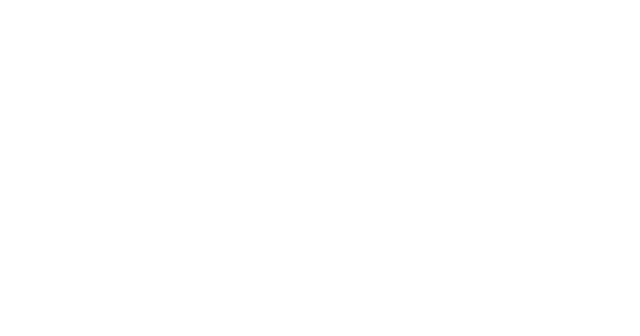
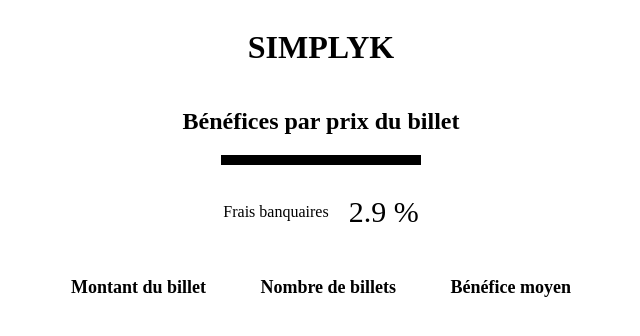
Before and after one commit to yolanlepibrac/izitipsy-empty, a Next.js app: page / in a window 1280 px wide. Shown: the top 336 px of the page, without its empty margins (319-959 px from the left). Built offline with nearby package versions, Linux system fonts and the light colour scheme.

Commit message:
dgram error persists

```diff
--- a/pages/api/dashboard.js
+++ b/pages/api/dashboard.js
@@ -1,5 +1,3 @@
-
-
 import withDb from "../../utils/db";
 
 const bankCharges = 2.9
@@ -29,6 +27,7 @@
 
       {columnItem("Montant du billet","Nombre de billets","Bénéfice moyen", true)}
 
+
     </div>
   )
 
--- a/pages/index.js
+++ b/pages/index.js
@@ -1,10 +1,43 @@
 
-import dashboard from './api/dashboard'
+import withDb from "../utils/db";
+
+
+
+
+const bankCharges = 2.9
+
+function columnItem(first, second, third, isLegend){
+  return (
+    <div id="tableLegend" style={{display:"flex", flexDirection:"row", width:500, justifyContent:"space-between"}}>
+      <p style={{fontWeight:isLegend?"bold":null, fontSize:isLegend?18:15}}>{first}</p>
+      <p style={{fontWeight:isLegend?"bold":null, fontSize:isLegend?18:15}}>{second}</p>
+      <p style={{fontWeight:isLegend?"bold":null, fontSize:isLegend?18:15}}>{third}</p>
+    </div>
+  )
+}
 
 
 function HomePage() {
-  return (<dashboard/>)
-}
+
+  return (
+    <div style={{ display:"flex", flexDirection:"column", alignItems: 'center' }}>
+    <div onC></div>
+      <h1 style={{textAlign:"center"}}>SIMPLYK</h1>
+      <h2  style={{textAlign:"center"}}>Bénéfices par prix du billet</h2>
+      <div style={{width:200, height:10, backgroundColor:"black", alignItems:"center"}}></div>
+      <div style={{width:"100%", display:"flex", flexDirection:"row", justifyContent:"center", alignItems:"center"}}>
+        <p>Frais banquaires</p>
+        <p style={{fontSize:30, marginLeft:20}}>{bankCharges+" %"}</p>
+      </div>
+
+      {columnItem("Montant du billet","Nombre de billets","Bénéfice moyen", true)}
+
+
+    </div>
+  )
+
+};
+
 
 
 
```
